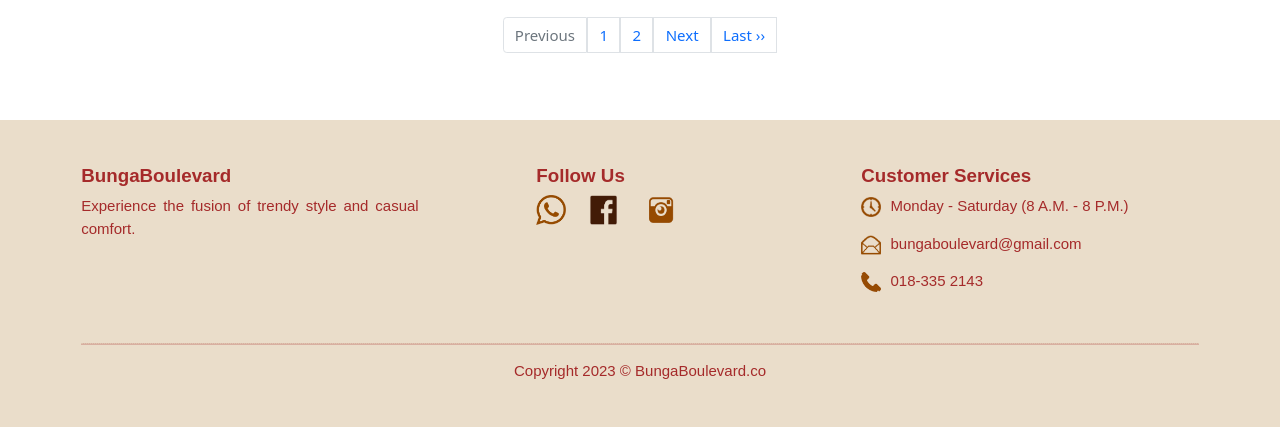
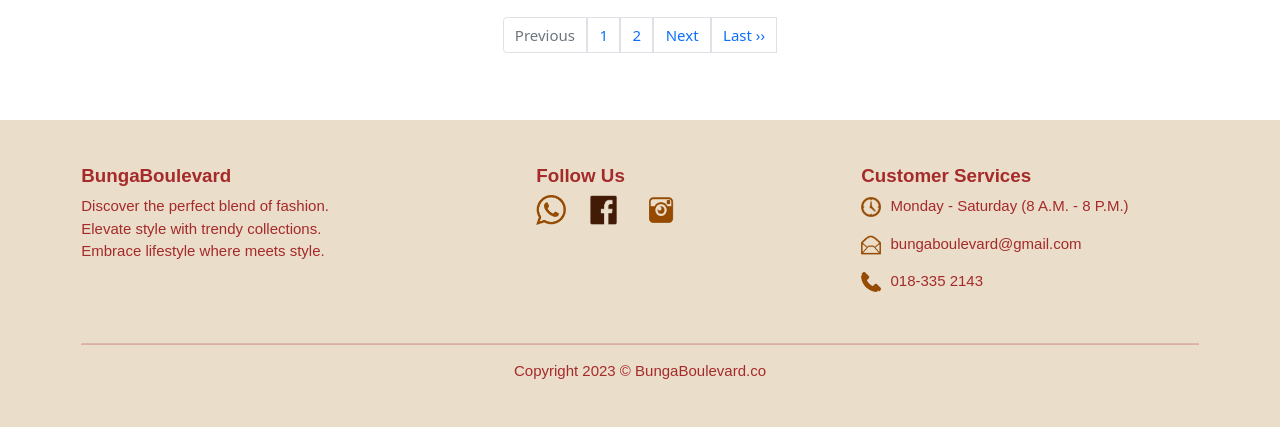
Before and after one commit to antideviant/bungaboulevard, a PHP site: page /bungaboulevard/index.php in a window 1280 px wide. Shown: the part 2755-3182 px from the top of the page. Run offline with PHP 8.4, Linux system fonts and the light colour scheme; a user stored in the database is signed in; data comes from the database, SQL or seed files in the repository; data that the repository does not hold is empty.

Commit message:
Update footer.php

```diff
--- a/includes/footer.php
+++ b/includes/footer.php
@@ -4,7 +4,9 @@
             <div class="col-lg-4 text-brown">
                 <h5 style="font-weight: bold; font-family: 'Poppins', sans-serif;">BungaBoulevard</h5>
                 <p style="text-align: justify; font-family: 'Poppins', sans-serif;">
-                    Experience the fusion of trendy style and casual comfort.
+                    Discover the perfect blend of fashion.
+                    <br>Elevate style with trendy collections.
+                    <br>Embrace lifestyle where meets style.
                 </p>
             </div>
             <div class="col-lg-4 text-brown" style="margin-left: 60px;">
```
